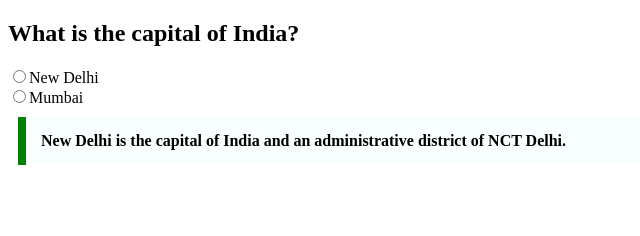
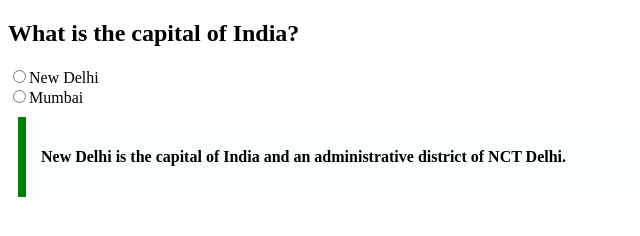
Before and after one commit to acciojob/trivia-Arpangeek, a website: page main.html in a window 1280 px wide. Shown: the whole page, without its empty margins (0-640 px from the left). Drawn offline with Linux system fonts and the light colour scheme.

Commit message:
created a submission

```diff
--- a/main.html
+++ b/main.html
@@ -13,7 +13,9 @@
 		<input type="radio" name="state" value="New Delhi">New Delhi<br>
 		<input type="radio" name="state" value="Mumbai">Mumbai
 	</div>
-		<blockquote>New Delhi is the capital of India and an administrative district of NCT Delhi.</blockquote>
+		<blockquote cite="https://en.wikipedia.org/wiki/New_Delhi">
+			<p>New Delhi is the capital of India and an administrative district of NCT Delhi.</p>
+		</blockquote>
     <script type="text/javascript" src="./script.js">
 </script>
 
```
